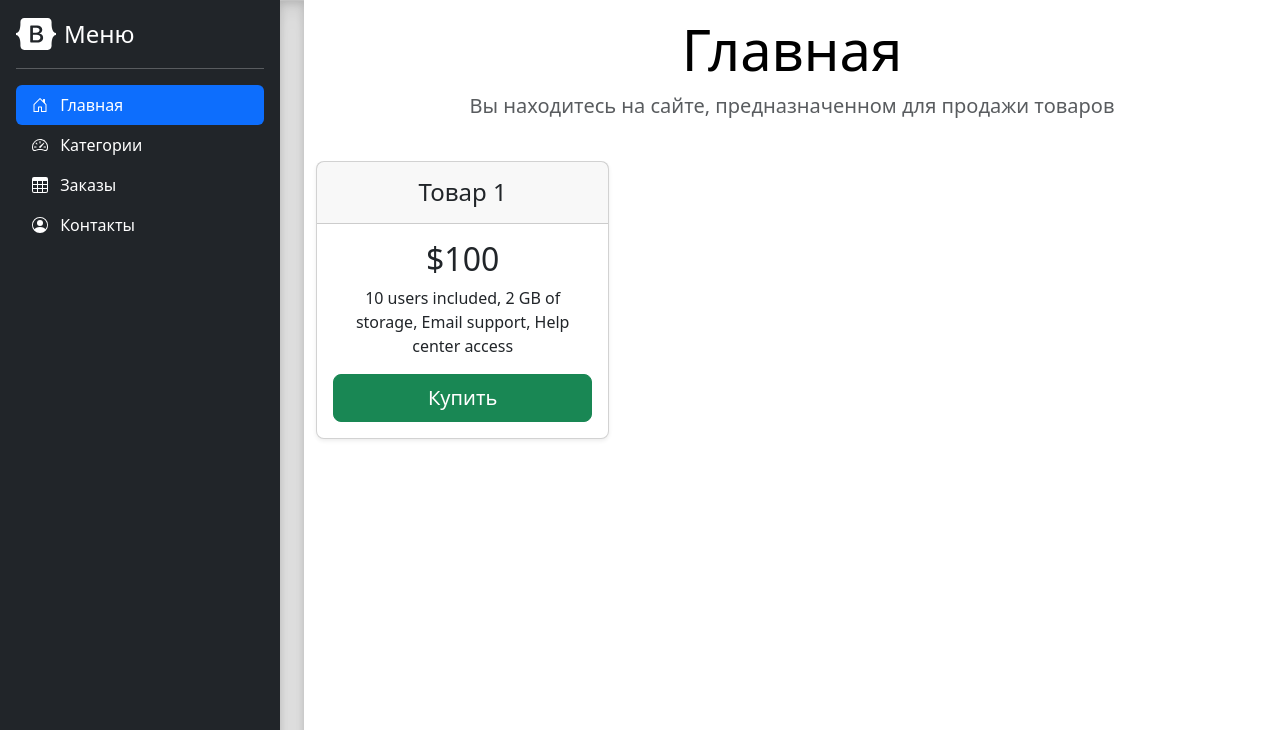
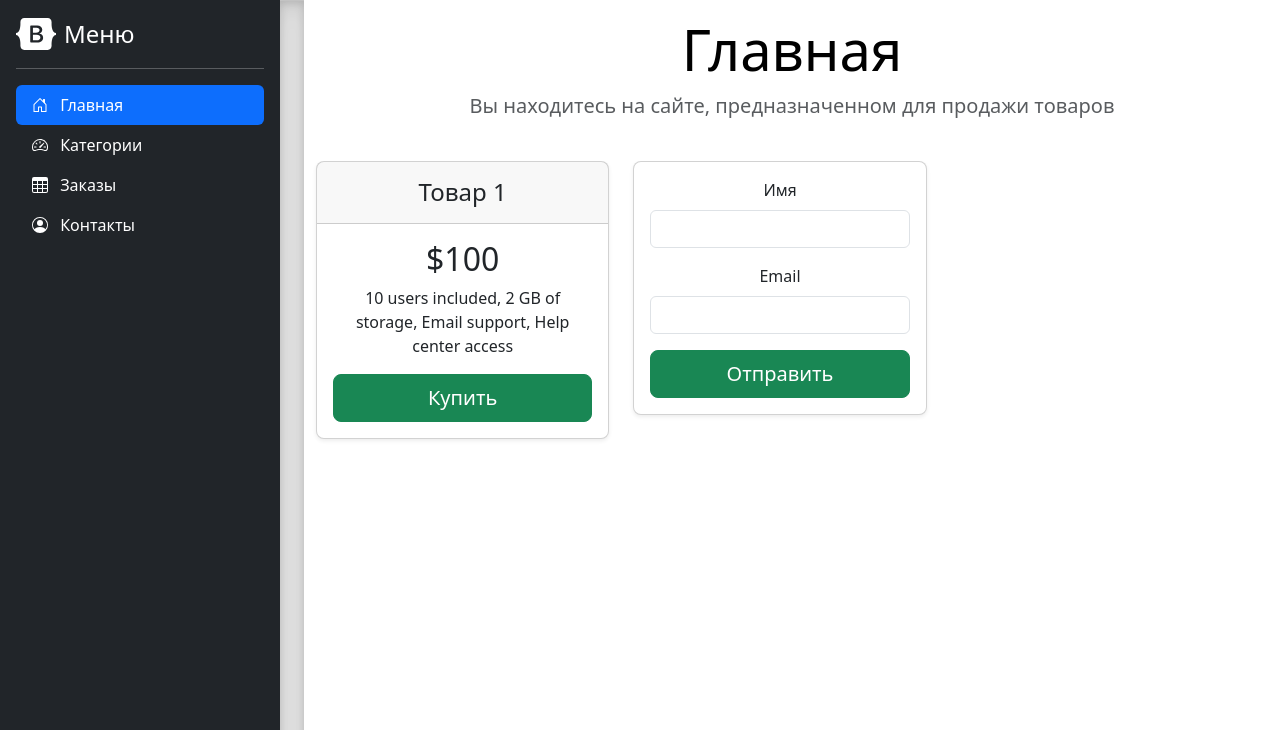
Before and after one commit to Maryieng/web_basics, a plain HTML site: page src/index.html in a window 1280 px wide. Shown: the top 730 px of the page. Drawn offline with nearby package versions, Linux system fonts and the light colour scheme.

Commit message:
new form added

```diff
--- a/src/index.html
+++ b/src/index.html
@@ -285,7 +285,26 @@
                         </div>
                     </div>
                 </div>
+                <div class="col-4">
+                    <div class="card mb-4 rounded-3 shadow-sm">
+                        <div class="card-body">
+                            <form>
+  <div class="mb-3">
+    <label for="exampleInputText" class="form-label">Имя</label>
+    <input type="Text" class="form-control" id="exampleInputText">
+  </div>
+  <div class="mb-3">
+    <label for="exampleInputEmail1" class="form-label">Email</label>
+    <input type="email" class="form-control" id="exampleInputEmail1" aria-describedby="emailHelp">
+  </div>
+
+  <button type="button" class="w-100 btn btn-lg btn-outline-Light btn-success">Отправить</button>
+</form>
+                        </div>
+                    </div>
+                </div>
             </div>
+
         </main>
 
     </div>
```
